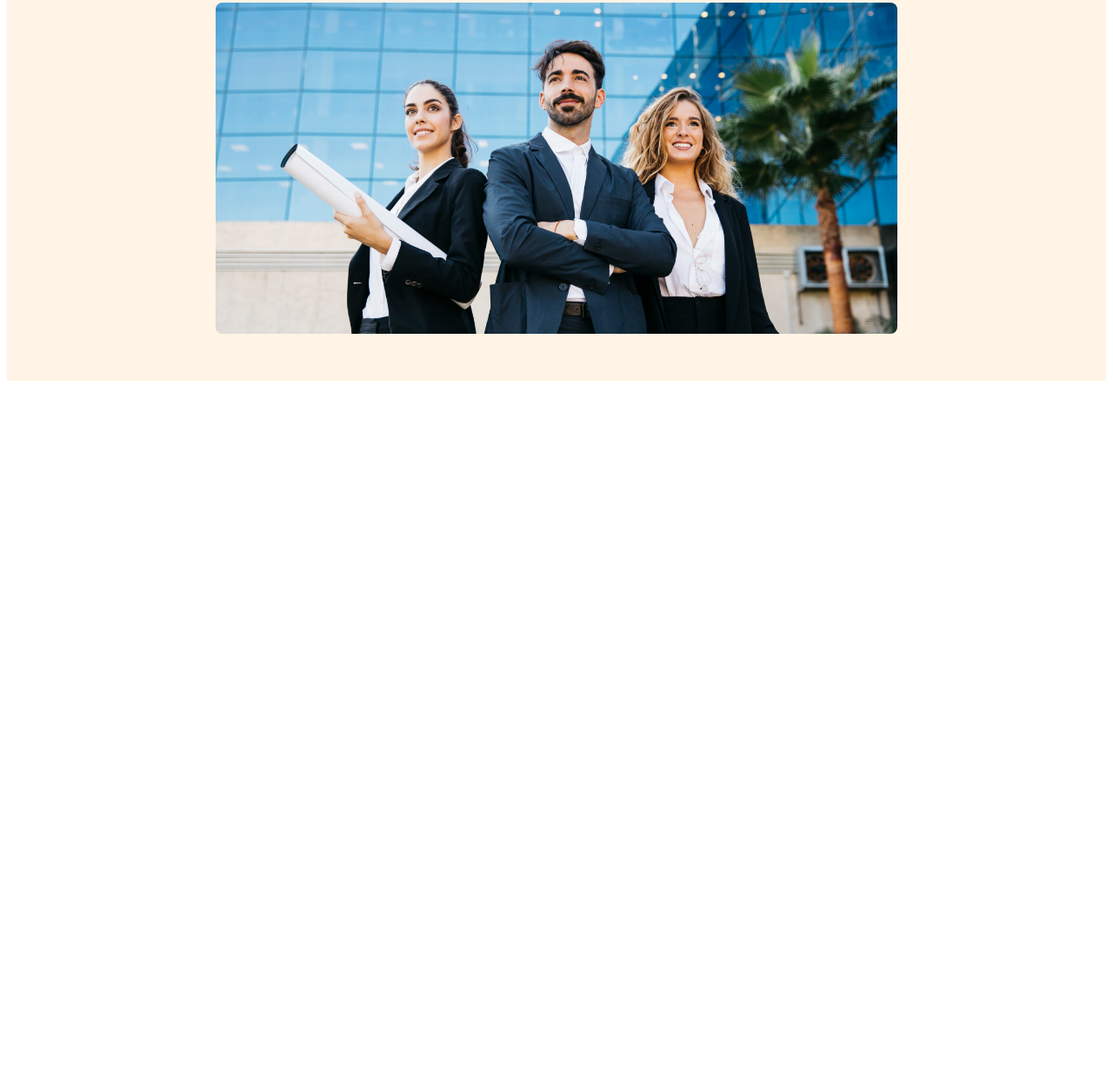
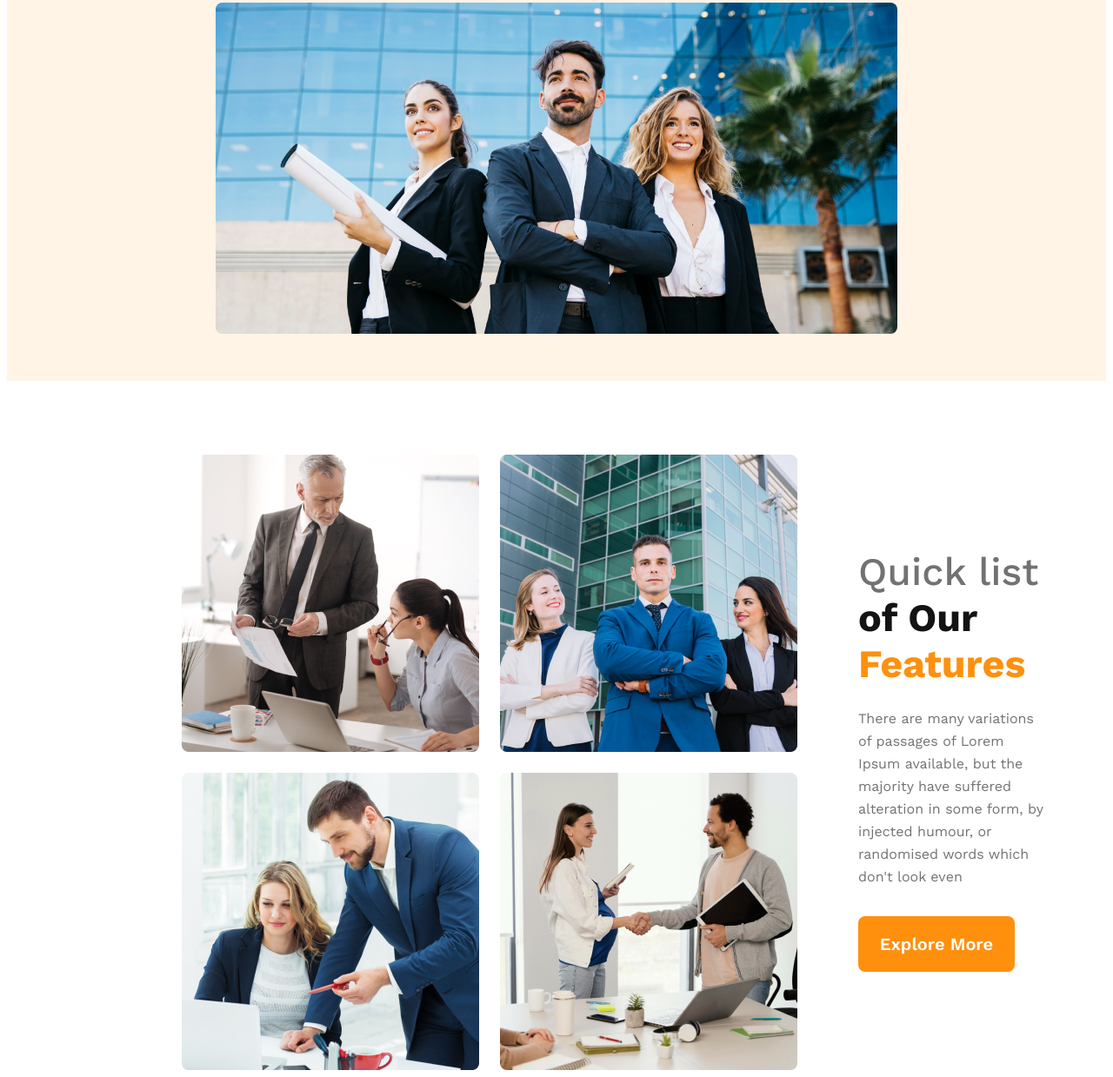
Before and after one commit to muaaz-bin/G3-architects-website, a plain HTML site: page index.html in a window 1280 px wide. Shown: the part 643-1882 px from the top of the page at 87% size. Before the commit the page ends 1089 px from the top, so only its background shows below. Drawn offline with nearby package versions, Linux system fonts and the light colour scheme.

Commit message:
features section added

```diff
--- a/index.html
+++ b/index.html
@@ -9,9 +9,10 @@
 </head>
 
 <body>
+    <!-- header start -->
     <header>
         <nav>
-            <h3 class="nav-title">RUCH Architects</h3>
+            <h3 class="nav-title">RU<span class="feat">CH</span> Architects</h3>
             <ul>
                 <li><a href="">Home</a></li>
                 <li><a href="">About</a></li>
@@ -33,8 +34,32 @@
             <img class="banner-img" src="images/banner.png" alt="">
         </div>
     </header>
+    <!-- header end -->
+
+    <!-- main section start -->
     <main>
+        <!-- features section start -->
+        <section class="features-container">
+            <div class="features-img">
+                <img src="images/team1.png" alt="">
+                <img src="images/team2.png" alt="">
+                <img src="images/team3.png" alt="">
+                <img src="images/team4.png" alt="">
 
+            </div>
+            <div class="features-content">
+                <h3 class="fc-title"><span class="quick">Quick list</span>
+                    <span class="our">of Our</span>
+                    <span class="feat">Features</span></h3>
+                <p class="fc-description">There are many variations of
+                    passages of Lorem Ipsum available, but the majority
+                    have suffered alteration in some form, by injected
+                    humour, or randomised words which don't look even
+                </p>
+                <button class="btn-primary">Explore More</button>
+
+            </div>
+        </section>
     </main>
     <footer>
 
--- a/styles/architect.css
+++ b/styles/architect.css
@@ -102,6 +102,67 @@ nav li a {
     margin-right: 0px;
 }
 
+/* main section releted styles */
+
+main {
+    max-width: 1440px;
+    /* margin: 0 auto; */
+}
+
+.features-container {
+    display: flex;
+    align-items: center;
+    margin-top: 85px;
+    margin-left: 201px;
+    /* margin-right: 101px; */
+}
+
+.features-img {
+    display: grid;
+    grid-template-columns: repeat(2, 1fr);
+    gap: 1.5rem;
+}
+
+.features-content {
+    padding-right: 70px;
+    padding-left: 70px;
+}
+
+.fc-title {
+    font-size: 2.8rem;
+    margin-bottom: 0px;
+}
+
+.quick {
+    color: #727272;
+    font-style: normal;
+    font-weight: 500;
+    line-height: normal;
+}
+
+.our {
+    color: #131313;
+    font-style: normal;
+    font-weight: 700;
+    line-height: normal;
+}
+
+.feat {
+    color: #FF900E;
+    font-style: normal;
+    font-weight: 700;
+    line-height: normal;
+}
+
+.fc-description {
+    color: #727272;
+    font-size: 1rem;
+    font-style: normal;
+    font-weight: 400;
+    line-height: 26px;
+    margin-top: 24px;
+    margin-bottom: 32px;
+}
 
 
 
@@ -111,22 +172,45 @@ nav li a {
 /* mobile devices max576 */
 
 @media screen and (max-width: 576px) {
-    nav {
+
+    nav,
+    .features-container {
         flex-direction: column;
     }
 
     header {
         padding: 20px;
     }
+
+    .features-img {
+        grid-template-columns: 1fr;
+    }
+
+    .features-container {
+        margin-left: 10px;
+        margin-right: 10px;
+    }
+    .features-content{
+        padding-left: 20px;
+        padding-right: 20px;
+    }
 }
 
 /* tablet or medium devices */
 
-@media screen and (min-width: 576px) and (max-width: 960px){
-    nav{
+@media screen and (min-width: 576px) and (max-width: 960px) {
+
+    nav,
+    .features-container {
         flex-direction: column;
     }
-    header{
+
+    header {
         padding: 50px;
     }
+
+    .features-container {
+        margin-left: 70px;
+        margin-right: 50px;
+    }
 }
```
